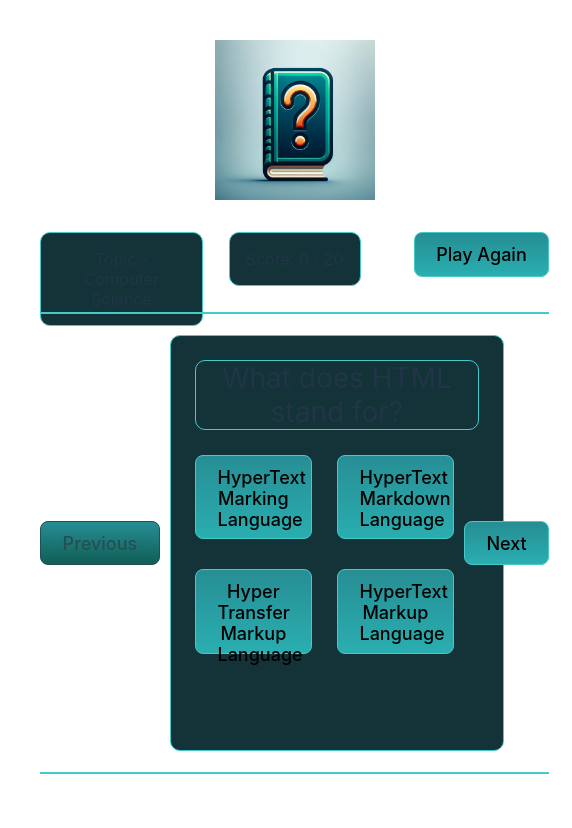
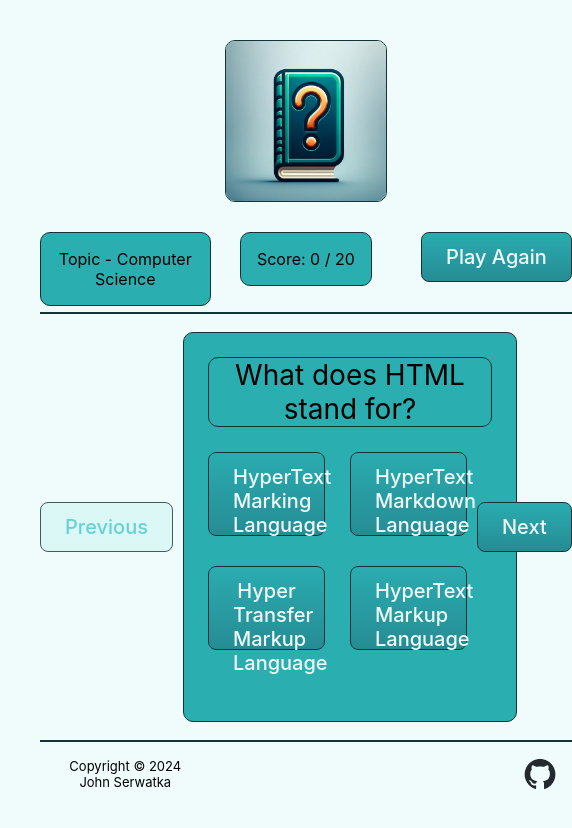
Before and after one commit to Withriin/trivia-app, a React (Vite) app: page / in a window 390 px wide. Shown: the top 828 px of the page, 572 px wide, since content can reach past the window. Built offline with nearby package versions, Linux system fonts and the light colour scheme.

Commit message:
Darkmode and lightmode working, css variables established, refactored modules, mobil not worked on

```diff
--- a/src/components/ui/Button.module.css
+++ b/src/components/ui/Button.module.css
@@ -1,20 +1,37 @@
-.button{
-    background-color: #2aaeb0;
-    background-image: linear-gradient(to bottom, #268e94, transparent);
-    border: 1px solid #46cac9;
+button {
+    border-radius: 8px;
+    border: 1px solid var(--btn-border);
+    padding: 0.6em 1.2em;
+    font-size: 1.25em;
+    font-weight: 500;
+    font-family: inherit;
+    background-color: var(--btn-bg);
+    background-image: linear-gradient(to bottom, var(--btn-bg), var(--btn-bg-gradient-end));
+    cursor: pointer;
+    transition: border-color 0.05s;
+    color: var(--btn-color);
     width: fit-content;
-    font-color: #effcfb;
-    font-size: large;
 }
-.button:hover{
-    background-color: #268e94;
-    background-image: linear-gradient(to bottom, #257279, transparent);
+button:hover {
+    color: var(--btn-color-hover);
+    border-color: var(--btn-border-hover);
+    background-image: linear-gradient(to bottom, var(--btn-bg-hover), var(--btn-bg-hover-gradient-end));
 }
-.button:disabled{
-    background-color: #115e56;
-    color: #244f55;
-    border: 1px solid #244f55;
+button:focus,
+button:focus-visible {
+    outline: 4px auto -webkit-focus-ring-color;
 }
+
+button:disabled{
+    background-color: var(--btn-bg-disabled);
+    background-image: linear-gradient(to bottom, var(--btn-bg-disabled));
+    color: var(--btn-color-disabled);
+    border: 1px solid var(--btn-border-disabled);
+    opacity: 0.8;
+    cursor: default;
+}
+
+
 
 .answer{
     width: 30vw;
@@ -23,19 +40,20 @@
 
 .correctAnswer,
 .correctAnswer:disabled{
-    background-color: #027e09;
-    border: solid 5px #35fd3e;
+    background-color: var(--color-answer-correct);
+    background-image: linear-gradient(to bottom, var(--color-answer-correct));
+    border: solid 5px var(--color-answer-correct-border);
     width: 30vw;
     height: 10vh;
-    color: #effcfb;
+    color: var(--color-text);
 }
 
 .incorrectAnswer,
 .incorrectAnswer:disabled{
-    background-color: #880000;
-    background-image: linear-gradient(to bottom, #268e94, transparent);
-    border: solid 5px #C21F39;
+    background-color: var(--color-answer-incorrect);
+    background-image: linear-gradient(to bottom, var(--color-answer-incorrect));
+    border: solid 5px var(--color-answer-incorrect-border);
     width: 30vw;
     height: 10vh;
-    color: #effcfb;
+    color: var(--color-text);
 }
--- a/src/components/ui/Card.module.css
+++ b/src/components/ui/Card.module.css
@@ -5,14 +5,15 @@
     grid-auto-rows: minmax(100px, auto);
     justify-content: center;
     align-items: center;
-    border-top: 2px solid #46cac9;
-    border-bottom: 2px solid #46cac9;
+    border-top: 2px solid var(--card-container-border);
+    border-bottom: 2px solid var(--card-container-border);
 }
 
 .card{
-    border: 1px solid #46cac9;
+    border: 1px solid var(--card-container-border);
     border-radius: 10px / 10px;
-    background-color: #133339;
+    background-color: var(--card-bg-color);
+    /*background-image: linear-gradient(to bottom, var(--card-bg-color), var(--card-bg-color-gradient));*/
     padding: 1.5em;
     width: 100%;
     height: 80%;
@@ -24,7 +25,7 @@
 .questionSection{
     font-size: 1.75rem;
     margin-bottom: 25px;
-    border: 1px solid #46cac9;
+    border: 1px solid var(--card-container-border);
     border-radius: 10px / 10px;
     min-width: fit-content;
     max-width: 75%;
--- a/src/components/ui/DisplayText.module.css
+++ b/src/components/ui/DisplayText.module.css
@@ -4,9 +4,9 @@
 
 .game{
     white-space: pre-wrap;
-    border: 1px solid #46cac9;
+    border: 1px solid var(--card-container-border);
     border-radius: 10px / 10px;
-    background-color: #133339;
+    background-color: var(--card-bg-color);
     padding: 1rem;
 }
 
--- /dev/null
+++ b/src/components/ui/Footer.module.css
@@ -0,0 +1,22 @@
+.footerContainer{
+    display: grid;
+    grid-template-columns: repeat(3, 1fr);
+    gap: 10px;
+    grid-auto-rows: minmax(100px, auto);
+}
+
+.copyright{
+    grid-column: 1;
+    padding: 1rem;
+    justify-self: left;
+    font-size: small;
+}
+.github{
+    grid-column: 3;
+    justify-self: right;
+    padding: 1rem;
+}
+.github img{
+    max-width: 2em;
+    height: auto;
+}
--- a/src/components/ui/Footer.tsx
+++ b/src/components/ui/Footer.tsx
@@ -1,11 +1,25 @@
-import github from '../../assets/github-mark-white.png'
+import github from '../../assets/github-mark-white.png';
+import githubDark from'../../assets/github-mark.png';
+import styles from '../ui/Footer.module.css';
+import DisplayText from "./DisplayText.tsx";
+import {useEffect, useState} from "react";
 const Footer = () => {
-    //Todo Replace inline style with stylesheet
+    const [defaultImage, setDefaultImage] = useState(github);
+
+    useEffect(() => {
+        const isDarkMode = window.matchMedia('(prefers-color-scheme: light)').matches;
+        setDefaultImage(isDarkMode ? githubDark : github);
+    }, []);
     return (
-        <div>
-            <a href="https://github.com/Withriin/trivia-app" target="_blank" rel="noopener noreferrer">
-            <img src={github} alt="GitHub Repository" style={{maxWidth: '2em', height: 'auto'}}/>
-            </a>
+        <div className={styles.footerContainer}>
+            <div className={styles.copyright}>
+                <DisplayText>Copyright © 2024 John Serwatka</DisplayText>
+            </div>
+            <div className={styles.github}>
+                <a href="https://github.com/Withriin/trivia-app" target="_blank" rel="noopener noreferrer">
+                <img src={defaultImage} alt="GitHub Repository" />
+                </a>
+            </div>
         </div>
     )
 }
--- /dev/null
+++ b/src/components/ui/Header.module.css
@@ -0,0 +1,6 @@
+.logo img{
+    width: 10em;
+    height: auto;
+    border: solid 1px #133339;
+    border-radius: 10px 10px;
+}
--- a/src/components/ui/Header.tsx
+++ b/src/components/ui/Header.tsx
@@ -1,9 +1,9 @@
-import logo from '../../assets/logo.webp'
+import logo from '../../assets/logo.webp';
+import styles from '../ui/Header.module.css';
 const Header = () => {
-    //Todo Replace inline style with stylesheet
     return (
         <>
-        <div><img src={logo}  alt='Logo' style={{width: '10em', height: 'auto'}} /></div>
+        <div className={styles.logo}><img src={logo}  alt='Logo'  /></div>
             </>
     )
 }
--- a/src/index.css
+++ b/src/index.css
@@ -1,11 +1,35 @@
 :root {
   font-family: Inter, system-ui, Avenir, Helvetica, Arial, sans-serif;
-  /*line-height: 1.5;*/
-  /*font-weight: 400;*/
+  color-scheme: light dark;
+  --color-text: rgba(255, 255, 255, 0.87);
+  --color-bg: #242424;
+  --color-link: #646cff;
+  --color-link-hover: #535bf2;
 
-  color-scheme: light dark;
-  color: rgba(255, 255, 255, 0.87);
-  background-color: #242424;
+  --btn-bg: #2aaeb0;
+  --btn-bg-gradient-start: #2aaeb0;
+  --btn-bg-gradient-end: #268e94;
+  --btn-border: #46cac9;
+  --btn-color: #effcfb;
+  --btn-bg-hover: #268e94;
+  --btn-bg-hover-gradient-end: #257279;
+  --btn-border-hover: #68d9d7;
+  --btn-color-hover: #d7f6f5;
+
+  /* State-Specific Variables */
+  --btn-bg-disabled: #133339;
+  --btn-color-disabled: #257279;
+  --btn-border-disabled: #265c64;
+
+  /* Answer Button Variables */
+  --color-answer-correct: #027e09;
+  --color-answer-correct-border:  #35fd3e;
+  --color-answer-incorrect: #880000;
+  --color-answer-incorrect-border: #C21F39;
+
+  --card-bg-color: #133339;
+  --card-container-border: #46cac9;
+
 
   font-synthesis: none;
   text-rendering: optimizeLegibility;
@@ -15,13 +39,16 @@
 
 a {
   font-weight: 500;
-  color: #646cff;
+  color: var(--color-link);
   text-decoration: inherit;
 }
 a:hover {
-  color: #535bf2;
+  color: var(--color-link-hover);
 }
 
+body {
+  background: var(--color-bg);
+}
 /*body {*/
 /*  margin: 0;*/
 /*  display: flex;*/
@@ -35,34 +62,38 @@ h1 {
   line-height: 1.1;
 }
 
-button {
-  border-radius: 8px;
-  border: 1px solid transparent;
-  padding: 0.6em 1.2em;
-  font-size: 1em;
-  font-weight: 500;
-  font-family: inherit;
-  background-color: #1a1a1a;
-  cursor: pointer;
-  transition: border-color 0.25s;
-}
-button:hover {
-  border-color: #646cff;
-}
-button:focus,
-button:focus-visible {
-  outline: 4px auto -webkit-focus-ring-color;
-}
-
 @media (prefers-color-scheme: light) {
   :root {
-    color: #213547;
-    background-color: #ffffff;
+    --color-text: #213547;
+    --color-bg: #effcfb;
+
+    --color-text: rgba(255, 255, 255, 0.87);
+    /*--color-bg: #242424;*/
+    --color-link: #646cff;
+    --color-link-hover: #535bf2;
+
+    --btn-bg: #2aacb0;
+    --btn-bg-gradient-start: #2aaeb0;
+    --btn-bg-gradient-end: #268c94;
+    --btn-border: #133239;
+    --btn-color: #effcfb;
+    --btn-bg-hover: #268c94;
+    --btn-bg-hover-gradient-end: #257179;
+    --btn-border-hover: #68d9d7;
+
+    /* State-Specific Variables */
+    --btn-bg-disabled: #d7f6f5;
+    --btn-color-disabled: #46c8ca;
+    --btn-border-disabled: #133339;
+
+    --card-bg-color: #2aaeb0;
+    --card-bg-color-gradient: #257279;
+    --card-container-border: #133339;
   }
   a:hover {
-    color: #747bff;
+    color: var(--color-link-hover);
   }
   button {
-    background-color: #f9f9f9;
+    background-color: var(--color-bg);
   }
 }
```
Also changed, not shown: src/assets/github-mark.png (added), src/assets/logosvg.svg (added).
